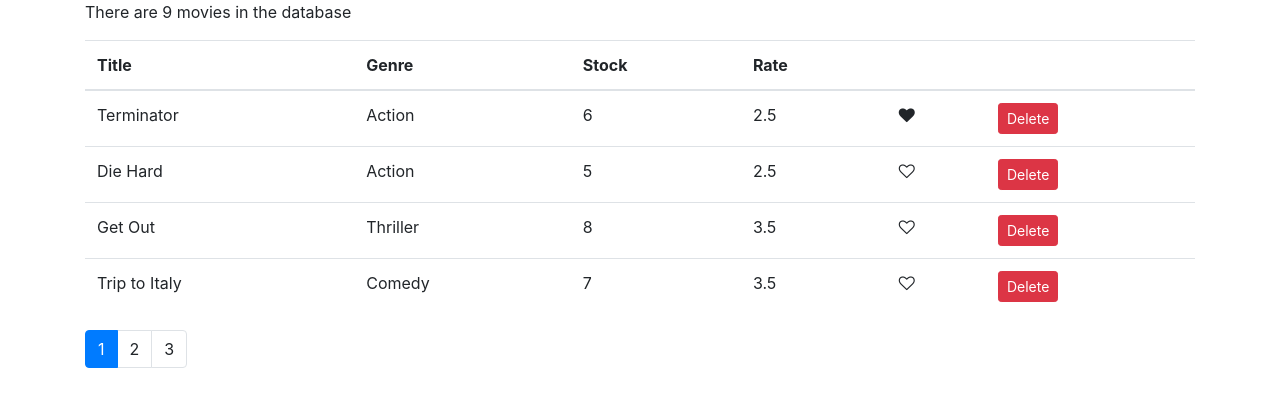
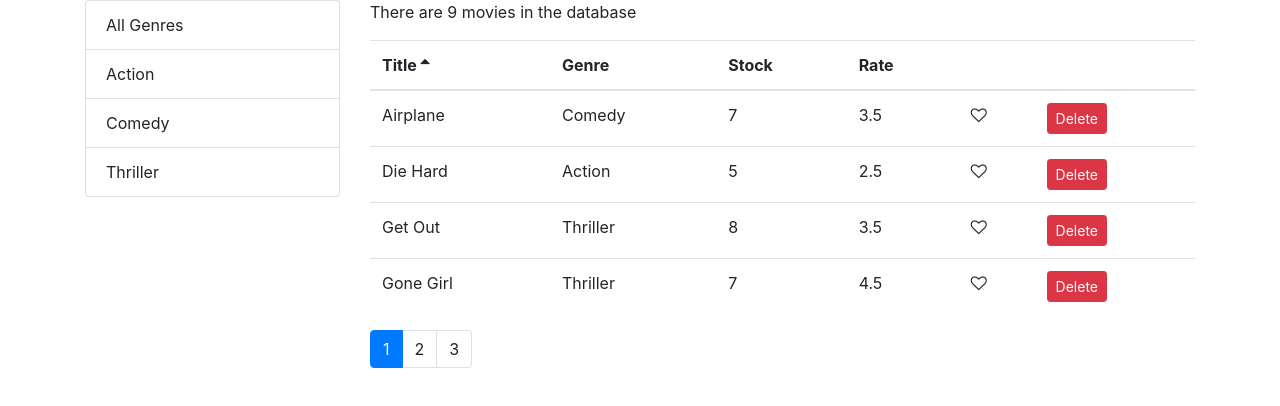
Before and after one commit to TheDevelopingProgrammer/vidly, a React (Create React App) app: page / in a window 1280 px wide. Shown: the top 406 px of the page. Built offline with nearby package versions, Linux system fonts and the light colour scheme.

Commit message:
Added sorting and filtering using lodash, also refactored components

```diff
--- /dev/null
+++ b/src/components/common/listGroup.jsx
@@ -0,0 +1,33 @@
+import React from "react";
+
+const ListGroup = ({
+  items,
+  textProperty,
+  valueProperty,
+  onItemSelect,
+  selectedItem
+}) => {
+  return (
+    <ul className="list-group">
+      {items.map(item => (
+        <li
+          onClick={() => onItemSelect(item)}
+          key={item[valueProperty]}
+          style={{ cursor: "pointer" }}
+          className={
+            item === selectedItem ? "list-group-item active" : "list-group-item"
+          }
+        >
+          {item[textProperty]}
+        </li>
+      ))}
+    </ul>
+  );
+};
+
+ListGroup.defaultProps = {
+  textProperty: "name",
+  valueProperty: "_id"
+};
+
+export default ListGroup;
--- /dev/null
+++ b/src/components/common/table.jsx
@@ -0,0 +1,14 @@
+import React from "react";
+import TableHeader from "./tableHeader";
+import TableBody from "./tableBody";
+
+const Table = ({ columns, sortColumn, onSort, data }) => {
+  return (
+    <table className="table">
+      <TableHeader columns={columns} sortColumn={sortColumn} onSort={onSort} />
+      <TableBody data={data} columns={columns} />
+    </table>
+  );
+};
+
+export default Table;
--- /dev/null
+++ b/src/components/common/tableBody.jsx
@@ -0,0 +1,35 @@
+import React, { Component } from "react";
+import _ from "lodash";
+
+class TableBody extends Component {
+  renderCell = (item, column) => {
+    if (column.content) {
+      return column.content(item);
+    }
+    return _.get(item, column.path);
+  };
+
+  createKey = (item, column) => {
+    return item._id + (column.path || column.key);
+  };
+
+  render() {
+    const { data, columns } = this.props;
+
+    return (
+      <tbody>
+        {data.map(item => (
+          <tr key={item._id}>
+            {columns.map(column => (
+              <td key={this.createKey(item, column)}>
+                {this.renderCell(item, column)}
+              </td>
+            ))}
+          </tr>
+        ))}
+      </tbody>
+    );
+  }
+}
+
+export default TableBody;
--- /dev/null
+++ b/src/components/common/tableHeader.jsx
@@ -0,0 +1,41 @@
+import React, { Component } from "react";
+
+class TableHeader extends Component {
+  raiseSort = path => {
+    const sortColumn = { ...this.props.sortColumn };
+    if (sortColumn.path === path)
+      sortColumn.order = sortColumn.order === "asc" ? "desc" : "asc";
+    else {
+      sortColumn.path = path;
+      sortColumn.order = "asc";
+    }
+    this.props.onSort(sortColumn);
+  };
+
+  renderSortIcon = column => {
+    const { sortColumn } = this.props;
+    if (column.path !== sortColumn.path) return null;
+    if (sortColumn.order === "asc") return <i className="fa fa-sort-asc" />;
+    return <i className="fa fa-sort-desc" />;
+  };
+
+  render() {
+    return (
+      <thead>
+        <tr>
+          {this.props.columns.map(column => (
+            <th
+              className="clickable"
+              key={column.path || column.key}
+              onClick={() => this.raiseSort(column.path)}
+            >
+              {column.label} {this.renderSortIcon(column)}
+            </th>
+          ))}
+        </tr>
+      </thead>
+    );
+  }
+}
+
+export default TableHeader;
--- a/src/components/movies.jsx
+++ b/src/components/movies.jsx
@@ -1,15 +1,25 @@
 import React, { Component } from "react";
-import { getMovies } from "../services/fakeMovieService.js";
-import Like from "./common/like";
+import { getMovies } from "../services/fakeMovieService";
+import ListGroup from "./common/listGroup";
 import Pagination from "./common/pagination";
 import { paginate } from "../utils/paginate";
+import { getGenres } from "../services/fakeGenreService";
+import MoviesTable from "./moviesTable";
+import _ from "lodash";
 
 class Movies extends Component {
   state = {
-    movies: getMovies(),
+    movies: [],
+    genres: [],
     pageSize: 4,
-    currentPage: 1
+    currentPage: 1,
+    sortColumn: { path: "title", order: "asc" }
   };
+
+  componentDidMount() {
+    const genres = [{ _id: "", name: "All Genres" }, ...getGenres()];
+    this.setState({ genres, movies: getMovies() });
+  }
 
   handleDelete = movie => {
     const movies = this.state.movies.filter(m => m._id !== movie._id);
@@ -28,62 +38,73 @@
     this.setState({ currentPage: page });
   };
 
+  handleGenreSelect = genre => {
+    this.setState({ selectedGenre: genre, currentPage: 1 });
+  };
+
+  handleSort = sortColumn => {
+    this.setState({ sortColumn });
+  };
+
+  getPagedData = () => {
+    const {
+      pageSize,
+      currentPage,
+      selectedGenre,
+      sortColumn,
+      movies: allMovies
+    } = this.state;
+
+    const filtered =
+      selectedGenre && selectedGenre._id
+        ? allMovies.filter(m => m.genre._id === selectedGenre._id)
+        : allMovies;
+
+    const sorted = _.orderBy(filtered, [sortColumn.path], [sortColumn.order]);
+    const movies = paginate(sorted, currentPage, pageSize);
+
+    return { totalCount: filtered.length, data: movies };
+  };
+
   render() {
     const { length: movieCount } = this.state.movies;
-    const { pageSize, currentPage, movies: allMovies } = this.state;
+    const { pageSize, currentPage, sortColumn } = this.state;
 
     if (movieCount === 0) {
       return <h1>There are no movies in the database.</h1>;
     }
 
-    const movies = paginate(allMovies, currentPage, pageSize);
+    const { totalCount, data: movies } = this.getPagedData();
 
     return (
-      <React.Fragment>
-        <p>There are {movieCount} movies in the database</p>
-        <table className="table">
-          <thead>
-            <tr>
-              <th>Title</th>
-              <th>Genre</th>
-              <th>Stock</th>
-              <th>Rate</th>
-              <th />
-              <th />
-            </tr>
-          </thead>
-          <tbody>
-            {movies.map(movie => (
-              <tr key={movie._id}>
-                <td>{movie.title}</td>
-                <td>{movie.genre.name}</td>
-                <td>{movie.numberInStock}</td>
-                <td>{movie.dailyRentalRate}</td>
-                <td>
-                  <Like
-                    liked={movie.liked}
-                    onLike={() => this.handleLike(movie)}
+      <div>
+        <div className="row">
+          <div className="col-3">
+            <ListGroup
+              items={this.state.genres}
+              selectedItem={this.state.selectedGenre}
+              onItemSelect={this.handleGenreSelect}
             />
-                </td>
-                <td>
-                  <button
-                    onClick={() => this.handleDelete(movie)}
-                    className="btn btn-danger btn-sm"
-                  >
-                    Delete
-                  </button>
-                </td>
-              </tr>
-            ))}
-          </tbody>
-        </table>
+          </div>
+
+          <div className="col">
+            <p>There are {totalCount} movies in the database</p>
+            <MoviesTable
+              movies={movies}
+              onLike={this.handleLike}
+              onDelete={this.handleDelete}
+              onSort={this.handleSort}
+              sortColumn={sortColumn}
+            />
             <Pagination
-          itemsCount={movieCount}
+              itemsCount={totalCount}
               pageSize={pageSize}
               currentPage={currentPage}
               onPageChange={this.handlePageChange}
             />
-      </React.Fragment>
+          </div>
+        </div>
+      </div>
     );
   }
 }
--- /dev/null
+++ b/src/components/moviesTable.jsx
@@ -0,0 +1,49 @@
+import React, { Component } from "react";
+import Like from "./common/like";
+import TableHeader from "./common/tableHeader";
+import TableBody from "./common/tableBody";
+import Table from "./common/table";
+
+class MoviesTable extends Component {
+  columns = [
+    { path: "title", label: "Title" },
+    { path: "genre.name", label: "Genre" },
+    { path: "numberInStock", label: "Stock" },
+    { path: "dailyRentalRate", label: "Rate" },
+    {
+      key: "like",
+      content: movie => (
+        <Like
+          movie
+          liked={movie.liked}
+          onLike={() => this.props.onLike(movie)}
+        />
+      )
+    },
+    {
+      key: "delete",
+      content: movie => (
+        <button
+          onClick={() => this.props.onDelete(movie)}
+          className="btn btn-danger btn-sm"
+        >
+          Delete
+        </button>
+      )
+    }
+  ];
+  render() {
+    const { movies, sortColumn, onSort } = this.props;
+
+    return (
+      <Table
+        data={movies}
+        columns={this.columns}
+        sortColumn={sortColumn}
+        onSort={onSort}
+      />
+    );
+  }
+}
+
+export default MoviesTable;
--- a/src/index.css
+++ b/src/index.css
@@ -12,3 +12,7 @@
   font-family: source-code-pro, Menlo, Monaco, Consolas, "Courier New",
     monospace;
 }
+
+.clickable {
+  cursor: pointer;
+}
```
Lines whose indentation alone changed are shown as unchanged.
